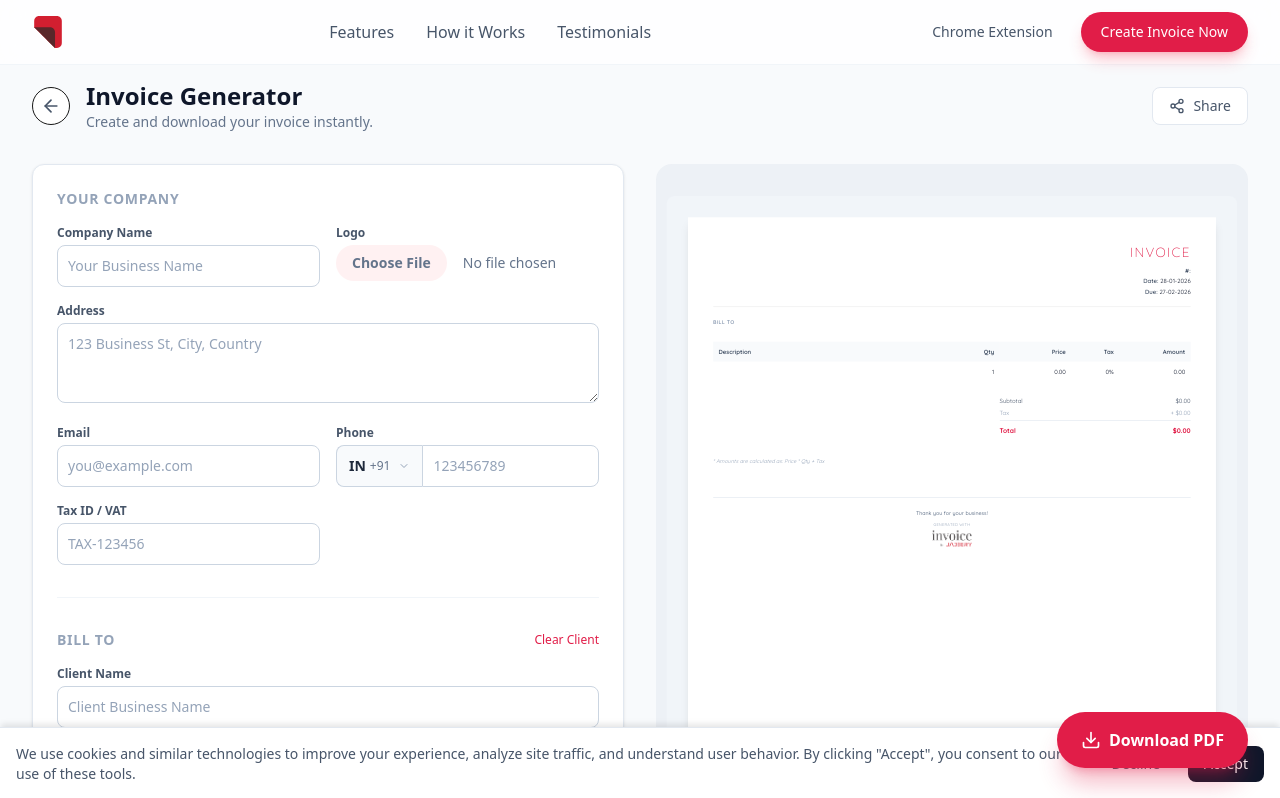
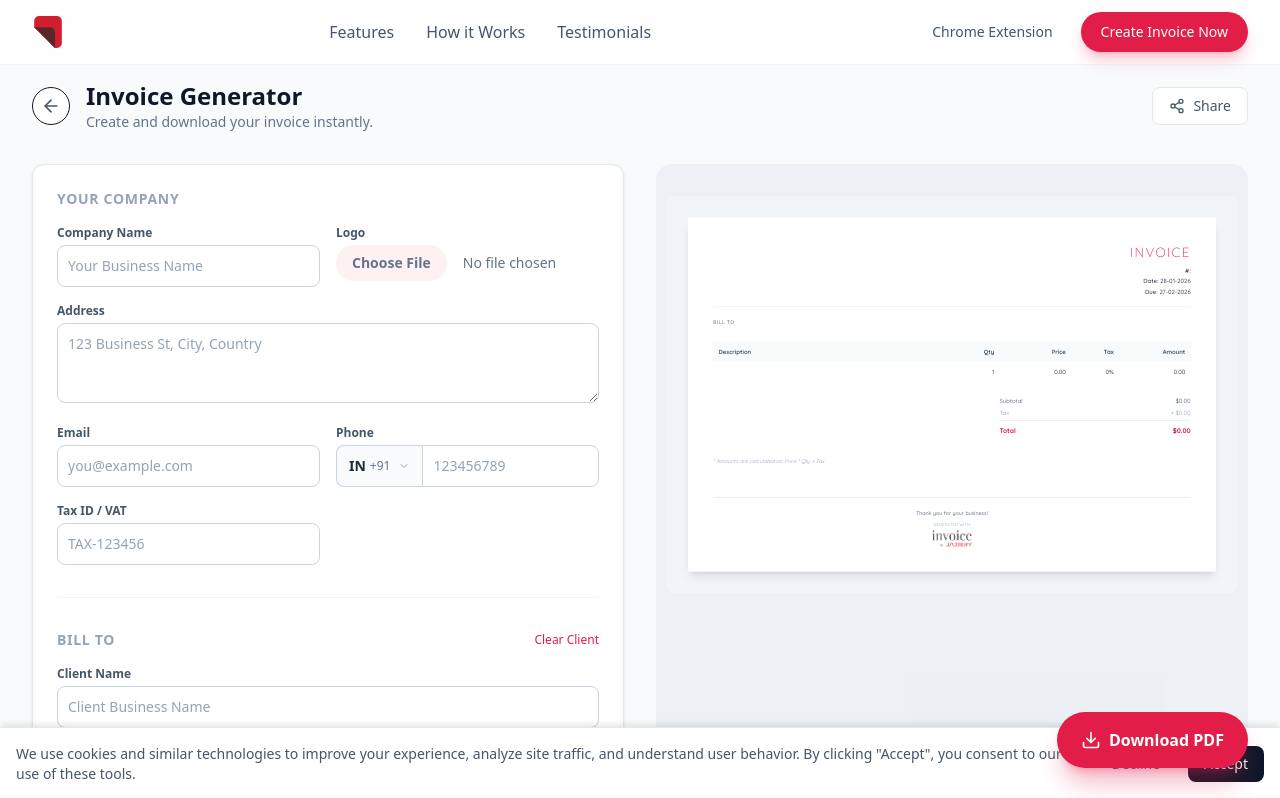
Before and after one commit to shihabsaleem/invoice-landing, a Next.js app: page /generator in a window 1280 px wide. Shown: the top 798 px of the page. Built offline with nearby package versions, Linux system fonts and the light colour scheme.

Commit message:
feat: Implement InvoicePreview component to render a detailed invoice layout with dynamic data, totals, and print-friendly styling.

```diff
--- a/src/components/invoice/InvoicePreview.tsx
+++ b/src/components/invoice/InvoicePreview.tsx
@@ -24,7 +24,7 @@ export default function InvoicePreview({ data, invoiceRef, removeBranding, pdfMo
             className="bg-white w-[210mm] min-w-[210mm] shrink-0 p-[10mm] text-slate-900 box-border relative font-sans shadow-lg"
             style={{
                 fontSize: "9px",
-                minHeight: "297mm",
+                minHeight: pdfMode ? "297mm" : "auto",
                 pageBreakAfter: "auto"
             }}
         >
@@ -170,7 +170,7 @@ export default function InvoicePreview({ data, invoiceRef, removeBranding, pdfMo
     }
 
     return (
-        <div className="bg-slate-100 p-8 rounded-xl overflow-auto h-full min-h-[600px] flex items-start justify-center">
+        <div className="bg-slate-100 p-8 rounded-xl overflow-auto flex items-start justify-center">
             {InvoiceContent}
         </div>
     );
```
